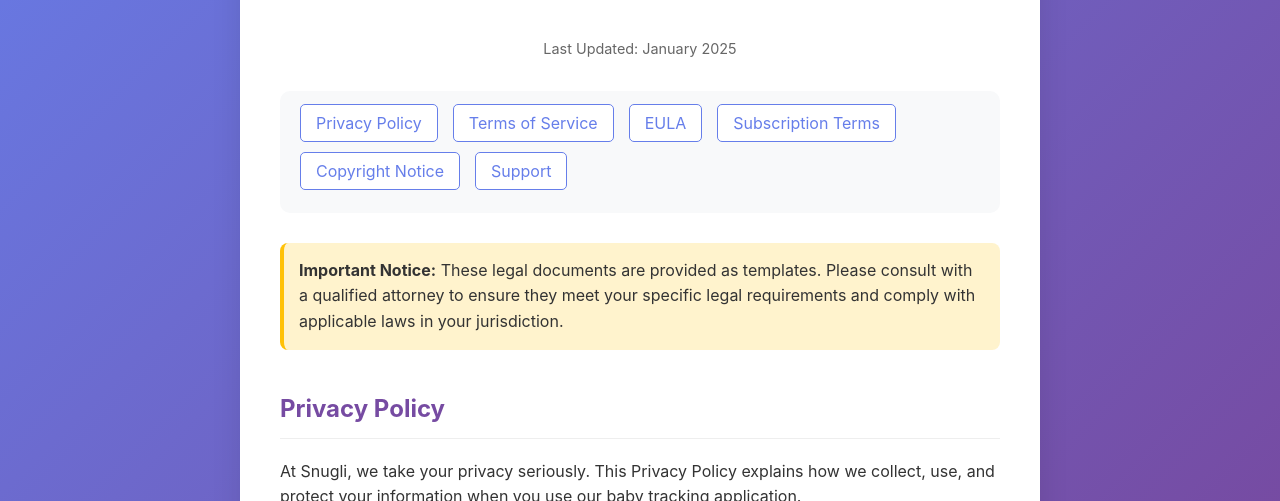
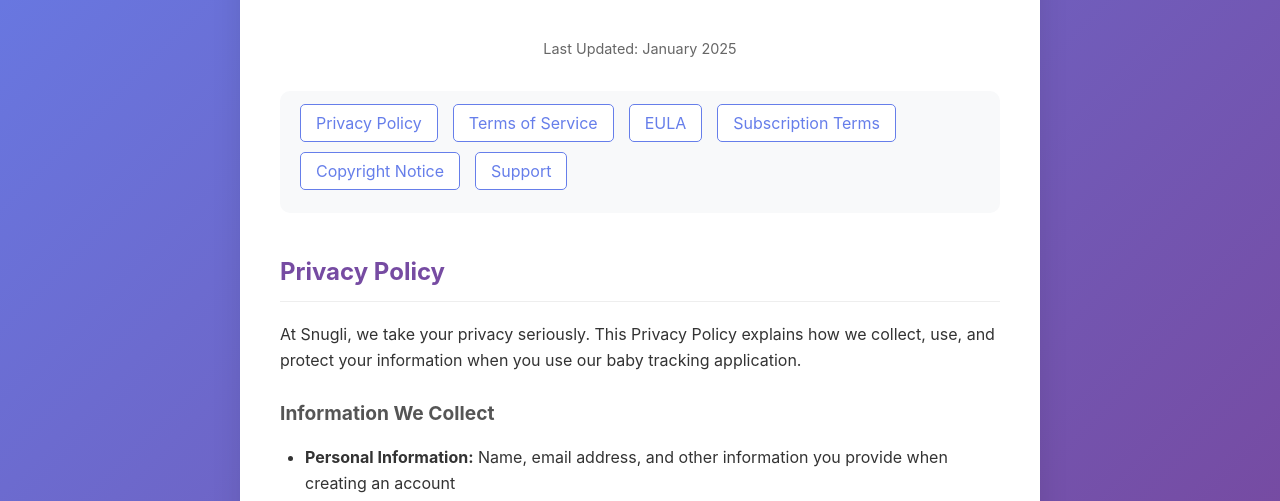
Before and after one commit to 237LR/snugli-legal, a plain HTML site: page index.html in a window 1280 px wide. Shown: the part 286-787 px from the top of the page. Drawn offline with Linux system fonts and the light colour scheme.

Commit message:
Update index.html

```diff
--- a/index.html
+++ b/index.html
@@ -159,10 +159,6 @@
                 <li><a href="#support">Support</a></li>
             </ul>
         </nav>
-
-        <div class="highlight">
-            <strong>Important Notice:</strong> These legal documents are provided as templates. Please consult with a qualified attorney to ensure they meet your specific legal requirements and comply with applicable laws in your jurisdiction.
-        </div>
 
         <!-- Privacy Policy -->
         <section id="privacy-policy" class="section">
```
